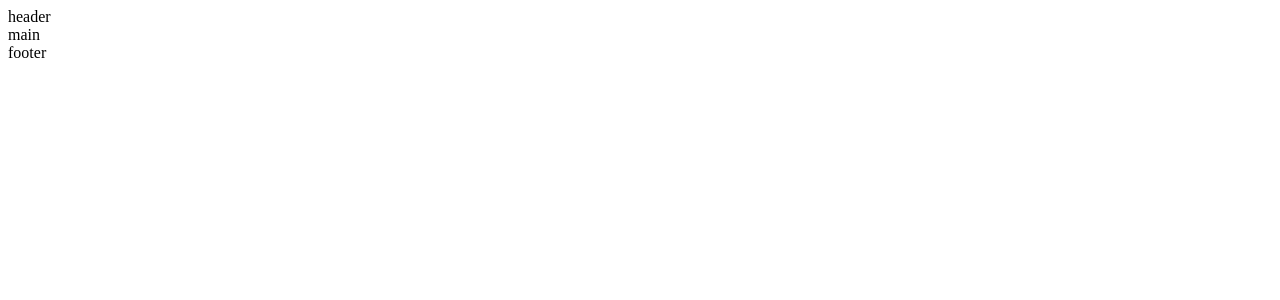
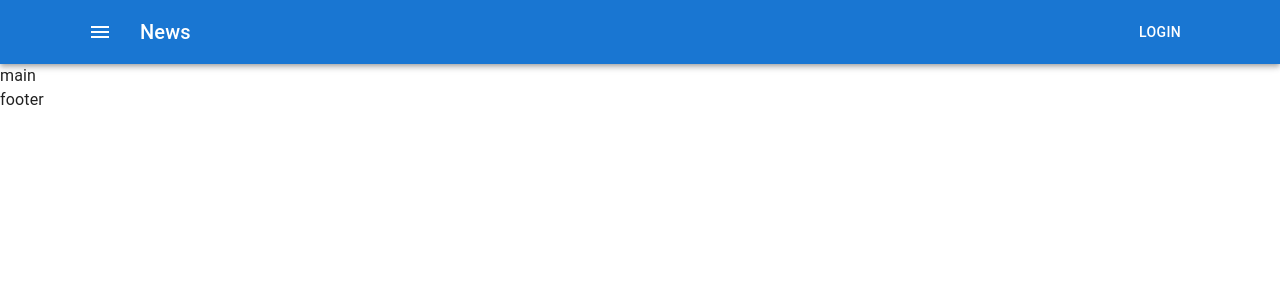
Before and after one commit to Darmostuk-98/React-online-Fakeshop, a React (Create React App) app: page / in a window 1280 px wide. Shown: the top 300 px of the page. Built offline with nearby package versions, Linux system fonts and the light colour scheme.

Commit message:
create component from mui libriary

```diff
--- a/package.json
+++ b/package.json
@@ -3,6 +3,10 @@
     "version": "0.1.0",
     "private": true,
     "dependencies": {
+        "@emotion/react": "^11.10.6",
+        "@emotion/styled": "^11.10.6",
+        "@mui/icons-material": "^5.11.9",
+        "@mui/material": "^5.11.10",
         "@testing-library/jest-dom": "^5.14.1",
         "@testing-library/react": "^13.0.0",
         "@testing-library/user-event": "^13.2.1",
--- a/src/container/Header/header.tsx
+++ b/src/container/Header/header.tsx
@@ -1,5 +1,37 @@
+import AppBar from '@mui/material/AppBar'
+import Toolbar from '@mui/material/Toolbar'
+import Typography from '@mui/material/Typography'
+import Button from '@mui/material/Button'
+import IconButton from '@mui/material/IconButton'
+import MenuIcon from '@mui/icons-material/Menu'
+import { Container } from '@mui/material'
+
 type Props = {}
 const header = (props: Props) => {
-    return <div>header</div>
+    return (
+        <AppBar position="static">
+            <Container>
+                <Toolbar>
+                    <IconButton
+                        size="large"
+                        edge="start"
+                        color="inherit"
+                        aria-label="menu"
+                        sx={{ mr: 2 }}
+                    >
+                        <MenuIcon />
+                    </IconButton>
+                    <Typography
+                        variant="h6"
+                        component="div"
+                        sx={{ flexGrow: 1 }}
+                    >
+                        News
+                    </Typography>
+                    <Button color="inherit">Login</Button>
+                </Toolbar>
+            </Container>
+        </AppBar>
+    )
 }
 export default header
--- a/src/container/app/app.tsx
+++ b/src/container/app/app.tsx
@@ -1,11 +1,13 @@
 import Main from 'Container/Main/Main'
 import Footer from 'Container/Footer/Footer'
 import Header from 'Container/Header/Header'
+import CssBaseline from '@mui/material/CssBaseline'
 
 type Props = {}
 const App = (props: Props) => {
     return (
         <>
+            <CssBaseline />
             <Header />
             <Main />
             <Footer />
--- a/src/index.tsx
+++ b/src/index.tsx
@@ -1,6 +1,6 @@
+import App from 'Container/App/App'
 import React from 'react'
 import ReactDOM from 'react-dom/client'
-import App from 'Container/App/App'
 
 const root = ReactDOM.createRoot(document.getElementById('root') as HTMLElement)
 root.render(
```
Also changed, not shown: 1 other file (tests, documents, lock files or other folders).
